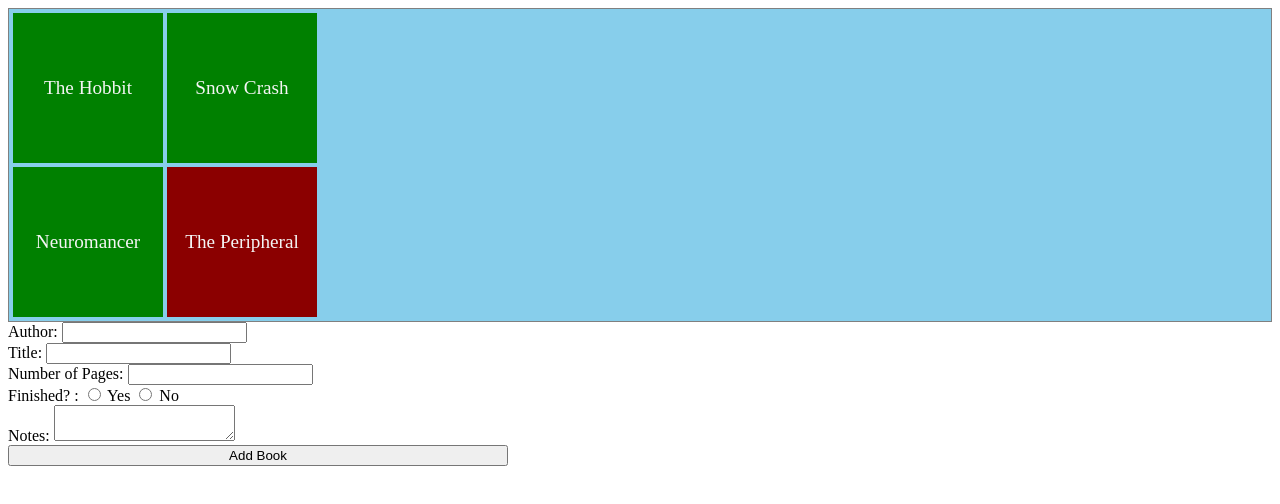
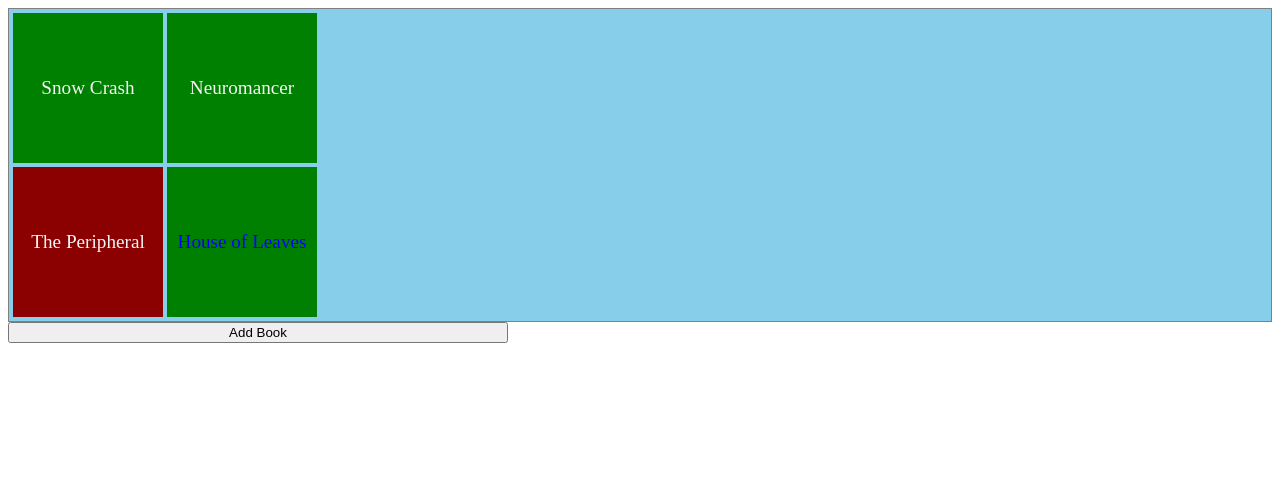
Before and after one commit to chaswrig/odin-library, a plain HTML site: page index.html in a window 1280 px wide. Drawn offline with Linux system fonts and the light colour scheme.

Commit message:
changed example, added some flavor

```diff
--- a/index.html
+++ b/index.html
@@ -10,34 +10,7 @@
 <body>
     <div class="container"></div>
     <div class="actions">
-        <form id="book">
-                <label for="author">Author: </label>
-                <input type="text" id="author" name="author">
-
-            <div class="title-info">
-                <label for="title">Title: </label>
-                <input type="text" id="title" name="title">
-            </div>
-
-            <div class="page-info">
-                <label for="pageCount">Number of Pages: </label>
-                <input type="number" id="number" name="number">
-            </div>
-
-            <div class="read-status">
-                <label for="read">Finished? : </label>
-                <input type="radio" name="read" value="yes">
-                <label for="yes">Yes</label>
-                <input type="radio" name="read" id="no" value="no">
-                <label for="no">No</label>
-            </div>
-
-            <div class="book-notes">
-                <label for="notes">Notes: </label>
-                <textarea name="notes" id="notes"></textarea>
-            </div>
-        </form>
-        <button type="button" id="button">Add Book</button>
+    <button type="button" id="button">Add Book</button>
     </div>
 </body>
 </html>
--- a/script.js
+++ b/script.js
@@ -3,10 +3,10 @@ const myLibrary = [];
 const container = document.querySelector('.container');
 
 //Display data for project as this version does not have a backend solution.
-addBookToLibrary('J. R. R. Tolkien', 'The Hobbit', 456, true, 'Pretty good');
 addBookToLibrary('Neal Stephenson', 'Snow Crash', 700, true, 'Inspired Metaverse');
 addBookToLibrary('William Gibson', 'Neuromancer', 500, true, "Inspired Matrix");
 addBookToLibrary('William Gibson', 'The Peripheral', 500, false, "Yellow Cover");
+addBookToLibrary('Mark Z. Danielewski', 'House of Leaves', 500, true, 'Creepy')
 displayLibrary();
 
 function Book(author, title, pageCount, read, notes) {
@@ -31,6 +31,9 @@ function displayLibrary(){
     myLibrary.forEach( (book) => {
         const div = document.createElement('div');
         div.textContent = book.title;
+        if (div.textContent.includes('House')){
+            div.style.color = "blue"
+        }
         div.classList.toggle('card');
         if(book.read === false) {
             div.style.backgroundColor = "darkred";
```
